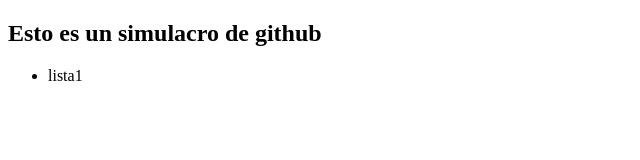
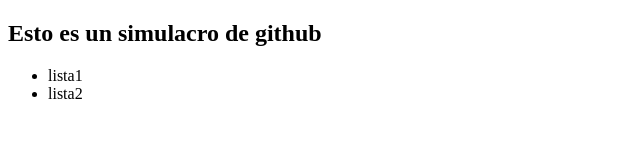
Before and after one commit to jorgespeso4/prueba_ubuntu, a plain HTML site: page index.html in a window 1280 px wide. Shown: the full height of the page, 0-640 px from the left. Drawn offline with Linux system fonts and the light colour scheme.

Commit message:
commit444

```diff
--- a/index.html
+++ b/index.html
@@ -10,6 +10,7 @@
     <h2>Esto es un simulacro de github</h2>
     <ul>
         <li>lista1</li>
+        <li>lista2</li>
     </ul>
 </body>
 </html>
```
